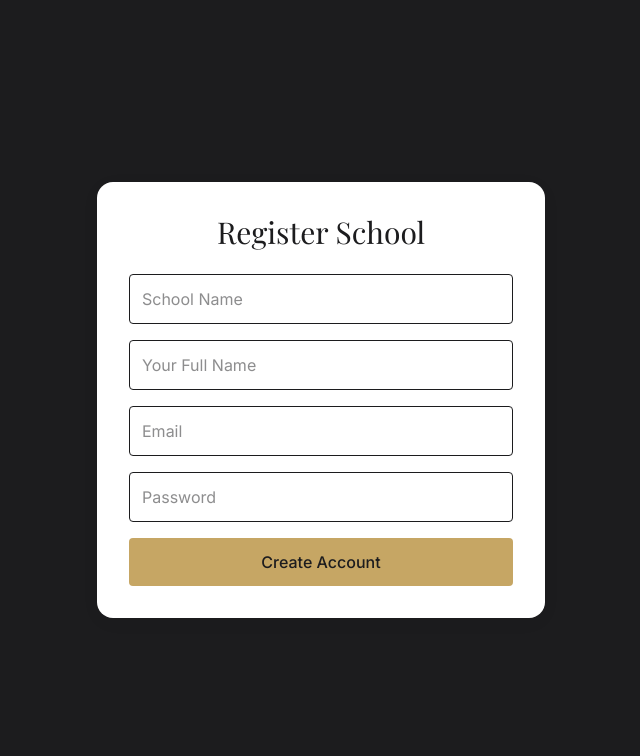
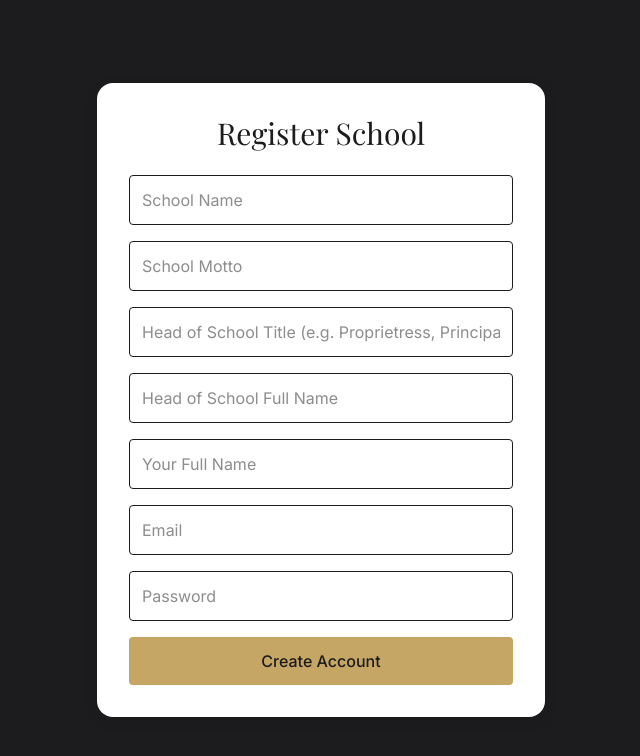
Before and after one commit to georgegoodluck/GradeFlow, a Next.js app: page /register in a window 1280 px wide. Shown: the top 756 px of the page, without its empty margins (319-959 px from the left). Built offline with nearby package versions, Linux system fonts and the light colour scheme; no server answers; a web font is replaced by a local one.

Commit message:
feat: add additional input fields for school motto and head of school details in registration form

```diff
--- a/app/register/page.tsx
+++ b/app/register/page.tsx
@@ -66,6 +66,24 @@ async function RegisterForm({
         className="w-full rounded border p-3 focus:border-gold focus:outline-none"
       />
       <input
+        name="motto"
+        placeholder="School Motto"
+        required
+        className="w-full rounded border p-3 focus:border-gold focus:outline-none"
+      />
+      <input
+        name="headOfSchoolTitle"
+        placeholder="Head of School Title (e.g. Proprietress, Principal)"
+        required
+        className="w-full rounded border p-3 focus:border-gold focus:outline-none"
+      />
+      <input
+        name="headOfSchoolName"
+        placeholder="Head of School Full Name"
+        required
+        className="w-full rounded border p-3 focus:border-gold focus:outline-none"
+      />
+      <input
         name="name"
         placeholder="Your Full Name"
         required
```
